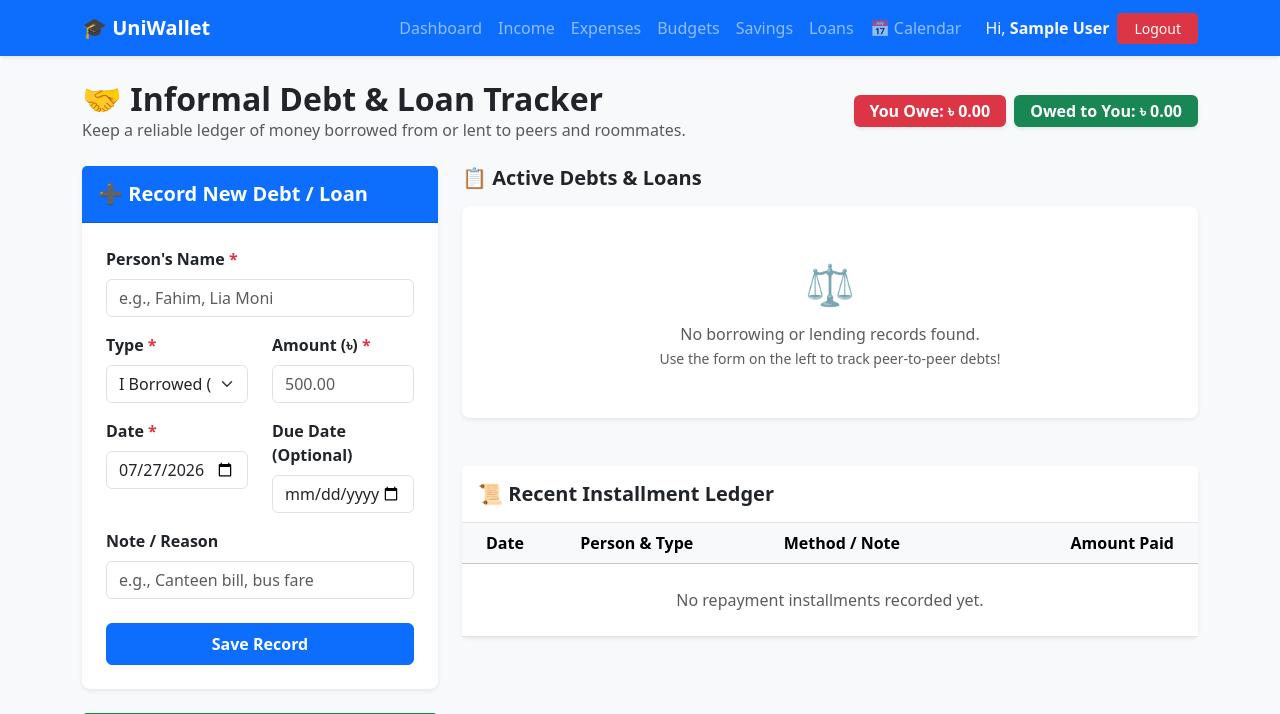
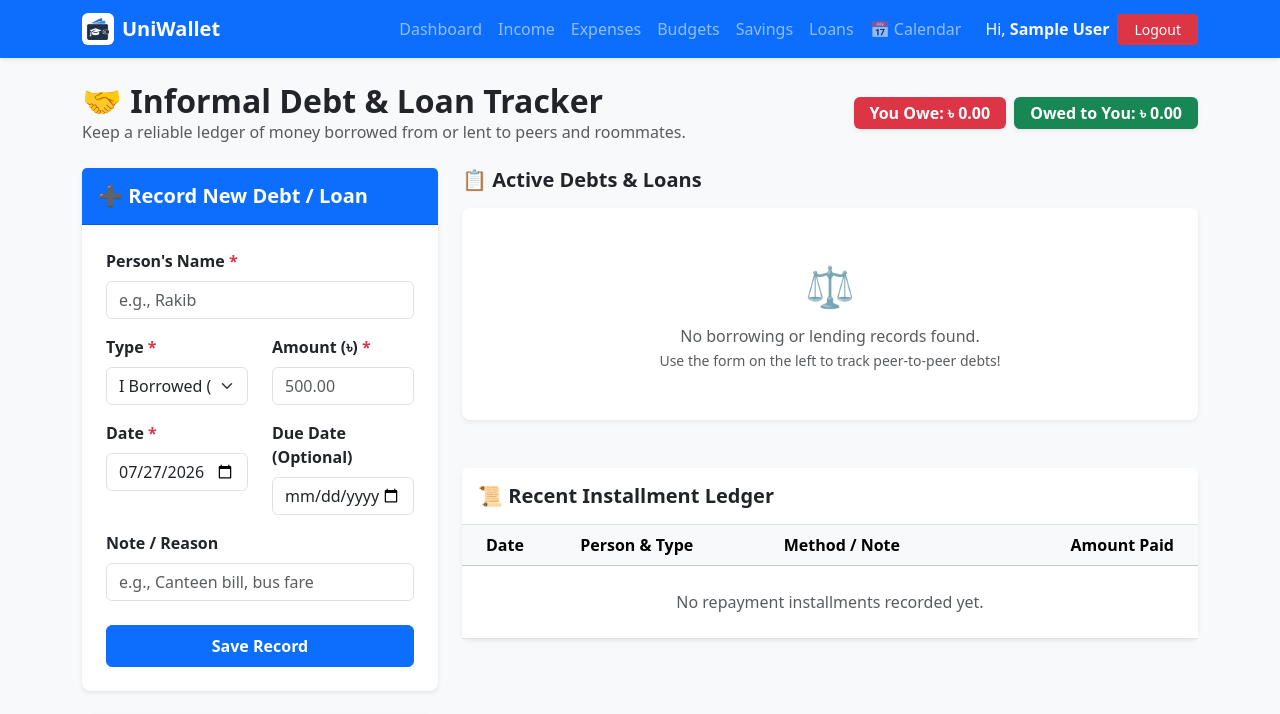
Before and after one commit to raju-rifat-295/UniWallet, a PHP site: page /modules/loans/index.php in a window 1280 px wide. Shown: the top 714 px of the page. Run offline with PHP 8.4, Linux system fonts and the light colour scheme; the visitor is signed in with stand-in values (Sample User, id 1); data that the repository does not hold is empty.

Commit message:
updated logo

```diff
--- a/includes/header.php
+++ b/includes/header.php
@@ -6,20 +6,26 @@ if (session_status() === PHP_SESSION_NONE) {
 ?>
 <!DOCTYPE html>
 <html lang="en">
+
 <head>
     <meta charset="UTF-8">
     <meta name="viewport" content="width=device-width, initial-scale=1.0">
     <title>UniWallet - Student Expense Management</title>
+    <link rel="icon" type="image/png" href="/uniwallet/assets/images/logo.jpeg">
     <!-- Bootstrap 5 CDN for clean, responsive UI -->
     <link href="https://cdn.jsdelivr.net/npm/bootstrap@5.3.2/dist/css/bootstrap.min.css" rel="stylesheet">
     <!-- Custom CSS -->
     <link rel="stylesheet" href="/uniwallet/assets/css/style.css">
 </head>
+
 <body class="bg-light">
     <!-- Main Navigation Bar -->
     <nav class="navbar navbar-expand-lg navbar-dark bg-primary mb-4 shadow-sm">
         <div class="container">
-            <a class="navbar-brand fw-bold" href="/uniwallet/index.php">🎓 UniWallet</a>
+            <a class="navbar-brand fw-bold d-flex align-items-center" href="/uniwallet/index.php">
+                <img src="/uniwallet/assets/images/logo.jpeg" alt="UniWallet Logo" width="32" height="32" class="d-inline-block align-text-top me-2 rounded">
+                UniWallet
+            </a>
             <button class="navbar-toggler" type="button" data-bs-toggle="collapse" data-bs-target="#navbarNav">
                 <span class="navbar-toggler-icon"></span>
             </button>
--- a/modules/loans/index.php
+++ b/modules/loans/index.php
@@ -181,7 +181,7 @@ try {
 
                     <div class="mb-3">
                         <label class="form-label fw-semibold">Person's Name <span class="text-danger">*</span></label>
-                        <input type="text" name="person_name" class="form-control" placeholder="e.g., Fahim, Lia Moni" required>
+                        <input type="text" name="person_name" class="form-control" placeholder="e.g., Rakib" required>
                     </div>
 
                     <div class="row mb-3">
```
Also changed, not shown: assets/images/logo.jpeg (added).
